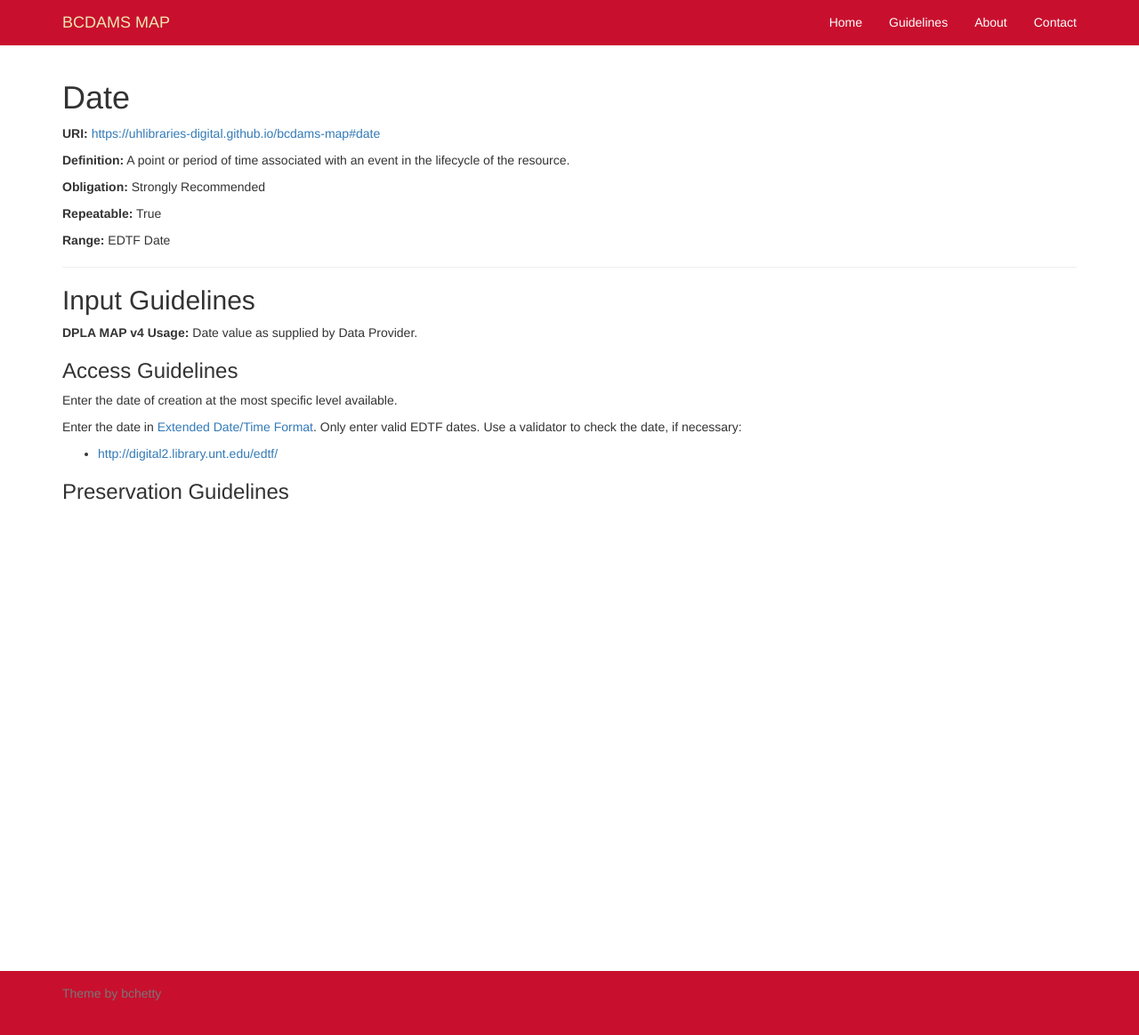
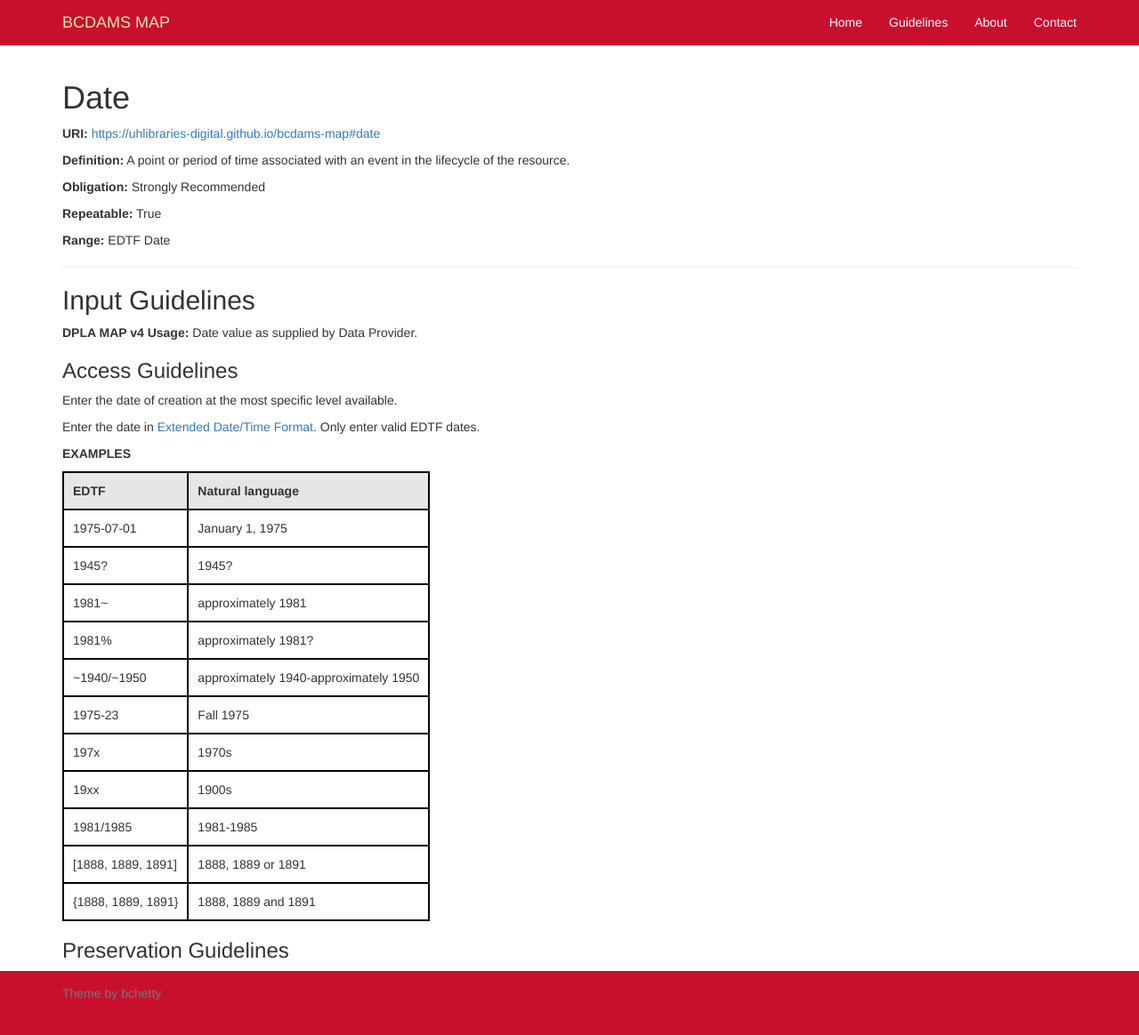
Before and after one commit to uhlibraries-digital/bcdams-map, a Jekyll site: the page built from guidelines/date.md, in a window 1280 px wide and 1172 px high. Shown: the top 1164 px of the window at 89% size. Built offline with Jekyll 4.4.1, drawn with Linux system fonts in a browser that asks for light colours; nearby versions of some CDN libraries; comment, search, counter and statistics services are not loaded.

Commit message:
update date guidelines

```diff
--- a/guidelines/date.md
+++ b/guidelines/date.md
@@ -13,10 +13,23 @@ comments: false
 
 Enter the date of creation at the most specific level available.
 
-Enter the date in [Extended Date/Time Format](http://www.loc.gov/standards/datetime/pre-submission.html). Only enter valid EDTF dates. Use a validator to check the date, if necessary:
+Enter the date in [Extended Date/Time Format](http://www.loc.gov/standards/datetime/iso-tc154-wg5_n0039_iso_wd_8601-2_2016-02-16.pdf). Only enter valid EDTF dates.
 
-- <http://digital2.library.unt.edu/edtf/>
+__EXAMPLES__
 
+EDTF | Natural language
+------|---------
+1975-07-01  | January 1, 1975
+1945? | 1945?
+1981~ | approximately 1981
+1981% | approximately 1981?
+~1940/~1950 | approximately 1940-approximately 1950
+1975-23 | Fall 1975
+197x | 1970s
+19xx | 1900s
+1981/1985 | 1981-1985
+[1888, 1889, 1891] | 1888, 1889 or 1891
+{1888, 1889, 1891} | 1888, 1889 and 1891
 
 
 ### Preservation Guidelines
```
